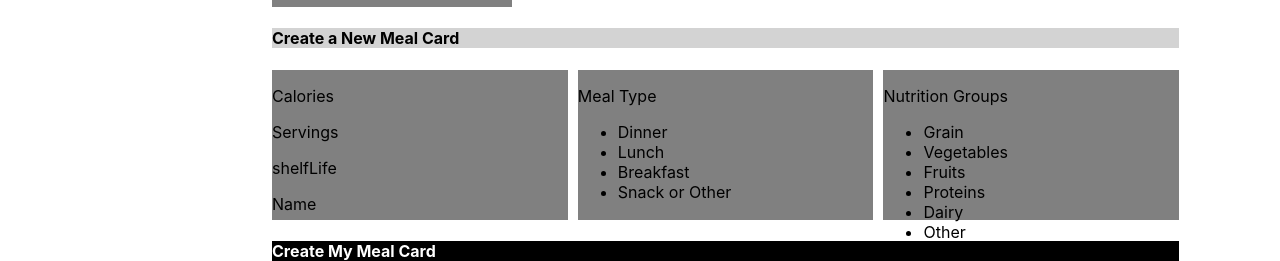
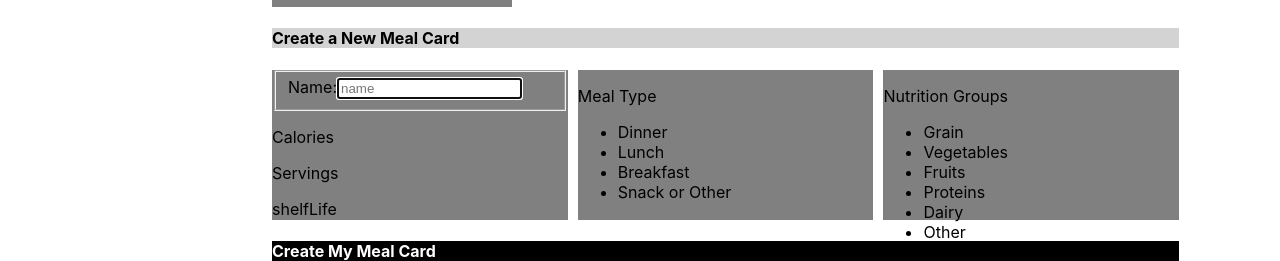
Before and after one commit to rushayhays/NSSfrontendCapstoneMAG, a React (Create React App) app: page /foodstorage/mymealcards in a window 1280 px wide. Shown: the part 608-869 px from the top of the page. Built offline with nearby package versions, Linux system fonts and the light colour scheme; no server answers.

Commit message:
added a form to create meal card

```diff
--- a/src/componenets/foodStorage/myMealCards/MyMealCards.js
+++ b/src/componenets/foodStorage/myMealCards/MyMealCards.js
@@ -15,6 +15,15 @@ export const MyMealCards = () => {
         shelfLifeInDays:0,
         name:""
     }])
+    const [singleMeal, setSingleMeal] = useState({
+        id:0,
+        userId:0,
+        calories:0,
+        mealTypeId:0,
+        servings:0,
+        shelfLifeInDays:0,
+        name:""
+    })
 
     //Update this later to get the User's ID dynamically
     const userNum=1;
@@ -25,6 +34,21 @@ export const MyMealCards = () => {
         });
     }, []);
 
+    const handleControlledInputChange = (event) => {
+		//A sepearte useState is needed here, because meals, creates an
+        //array of meal objects, but this needs something that only deals with
+        //and updates one object total
+		const newSingleMeal = { ...singleMeal }
+		let selectedVal = event.target.value
+		// forms always provide values as strings. But we want to save the ids as numbers.
+		if (event.target.id.includes("Id")) {
+			selectedVal = parseInt(selectedVal)
+		}
+
+		newSingleMeal[event.target.id] = selectedVal
+		// update state
+		setSingleMeal(newSingleMeal)
+	}
 
     return(
         <>
@@ -46,10 +70,16 @@ export const MyMealCards = () => {
                 <div className="mealCreateEntryArea">
                     {/* Box1 will grab info to post to mealPacket */}
                     <div className="mealCreateEntryBox" id="box1">
+                        <fieldset>
+                            <div className="form-group">
+                                <label htmlFor="name">Name:</label>
+                                <input type="text" id="name" onChange={handleControlledInputChange} required autoFocus className="form-control" placeholder="name" value={singleMeal.name} />
+                            </div>
+                        </fieldset>
                         <p>Calories</p>
                         <p>Servings</p>
                         <p>shelfLife</p>
-                        <p>Name</p>
+
 
                     </div>
                     {/* Box2 will also post to MealPacket  */}
```
